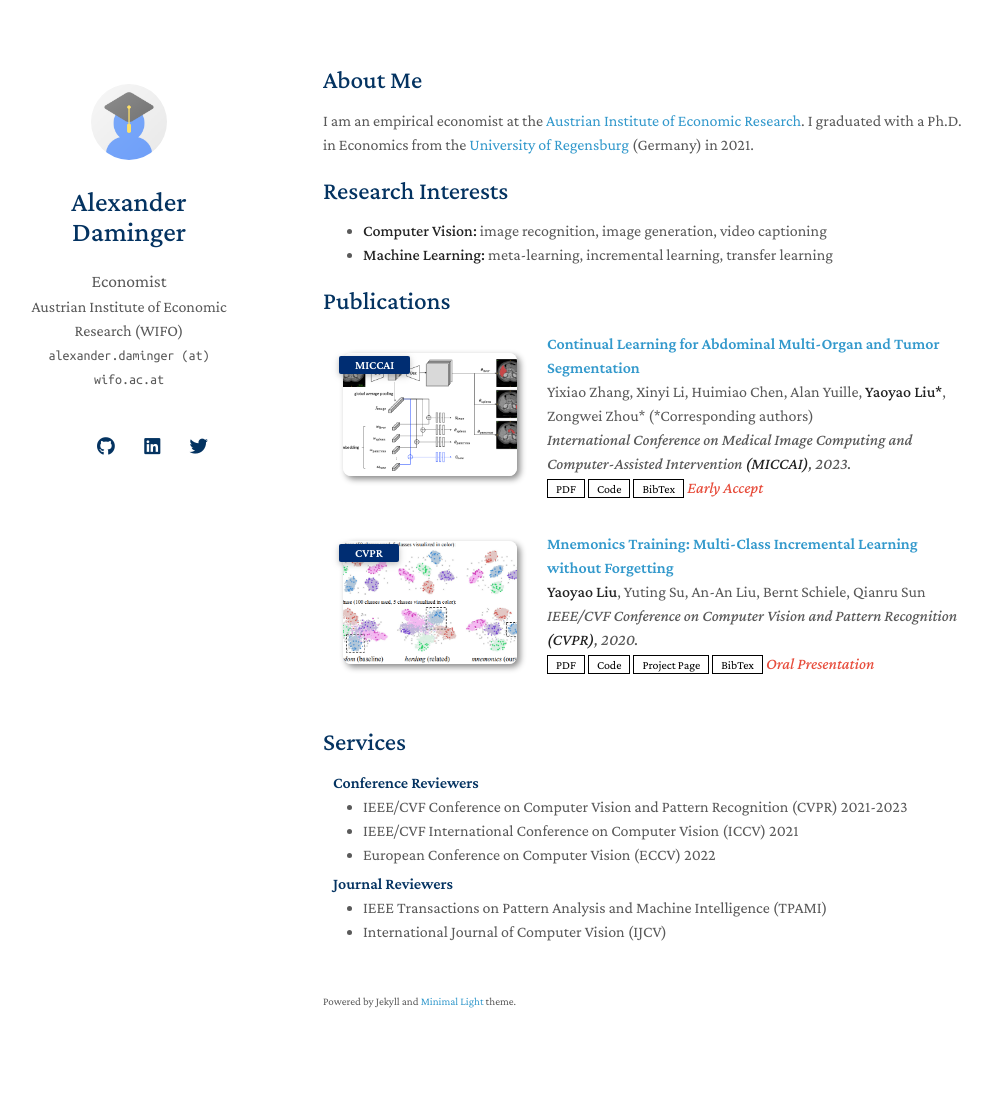
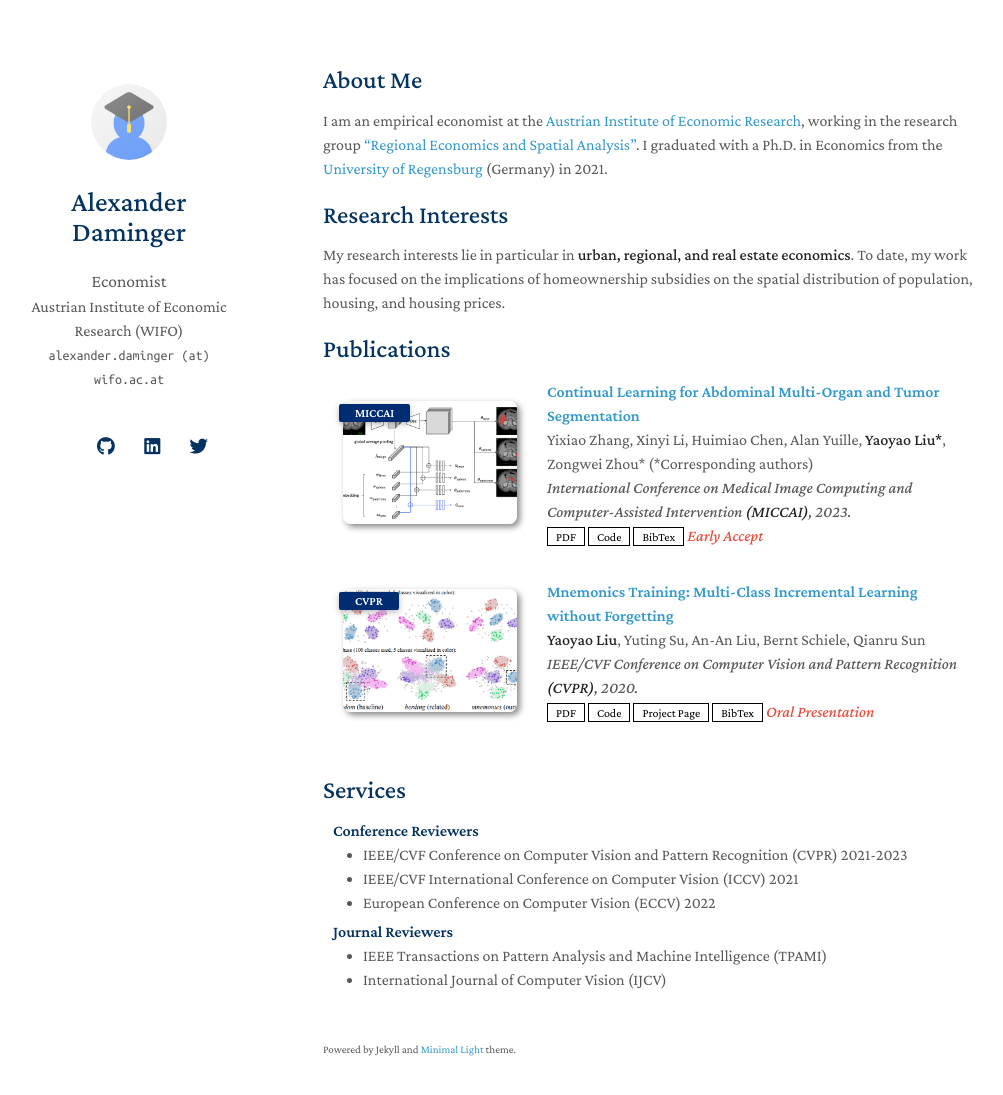
Before and after one commit to alexdaminger/alexdaminger.github.io, a Jekyll site: the page built from index.md, in a window 1280 px wide and 1130 px high. Shown: the top 1095 px of the window, without its empty margins (147-1150 px from the left). Built offline with Jekyll 4.4.1, drawn with Linux system fonts in a browser that asks for light colours; nearby versions of some CDN libraries; a style sheet for code colours, icons or effects is not loaded; our own code applies the rules of GitHub Pages for plain Markdown files.

Commit message:
Update index.md

```diff
--- a/index.md
+++ b/index.md
@@ -4,13 +4,11 @@ layout: homepage
 
 ## About Me
 
-I am an empirical economist at the [Austrian Institute of Economic Research](https://www.wifo.ac.at).
-I graduated with a Ph.D. in Economics from the [University of Regensburg](https:/www.ur.de) (Germany) in 2021.
+I am an empirical economist at the [Austrian Institute of Economic Research](https://www.wifo.ac.at), working in the research group ["Regional Economics and Spatial Analysis"](https://www.wifo.ac.at/jart/prj3/wifo/main.jart?rel=en&content-id=1354870251053). I graduated with a Ph.D. in Economics from the [University of Regensburg](https:/www.ur.de) (Germany) in 2021.
 
 ## Research Interests
 
-- **Computer Vision:** image recognition, image generation, video captioning
-- **Machine Learning:** meta-learning, incremental learning, transfer learning
+My research interests lie in particular in **urban, regional, and real estate economics**. To date, my work has focused on the implications of homeownership subsidies on the spatial distribution of population, housing, and housing prices.
 
 
 {% include_relative _includes/publications.md %}
```
